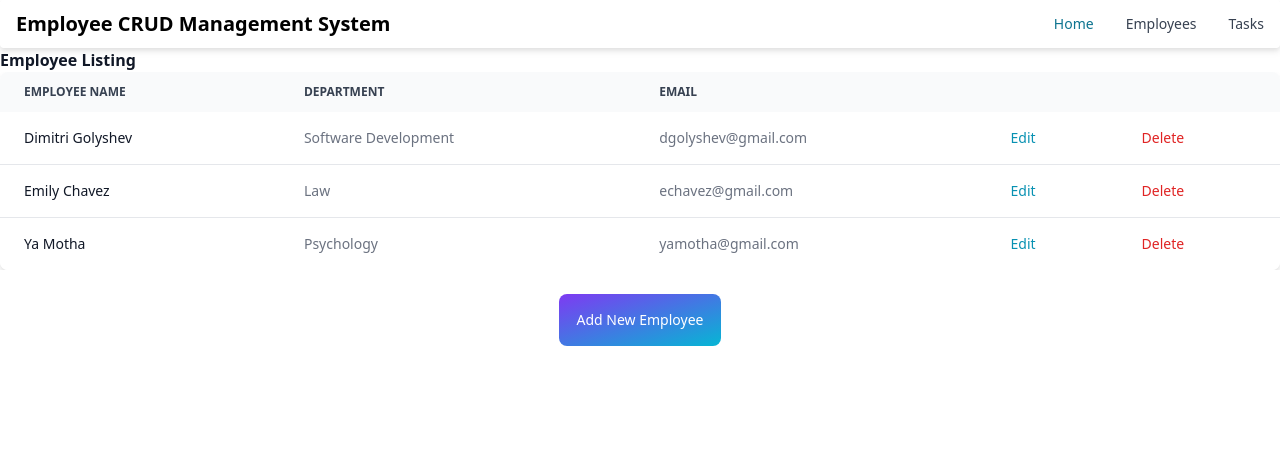
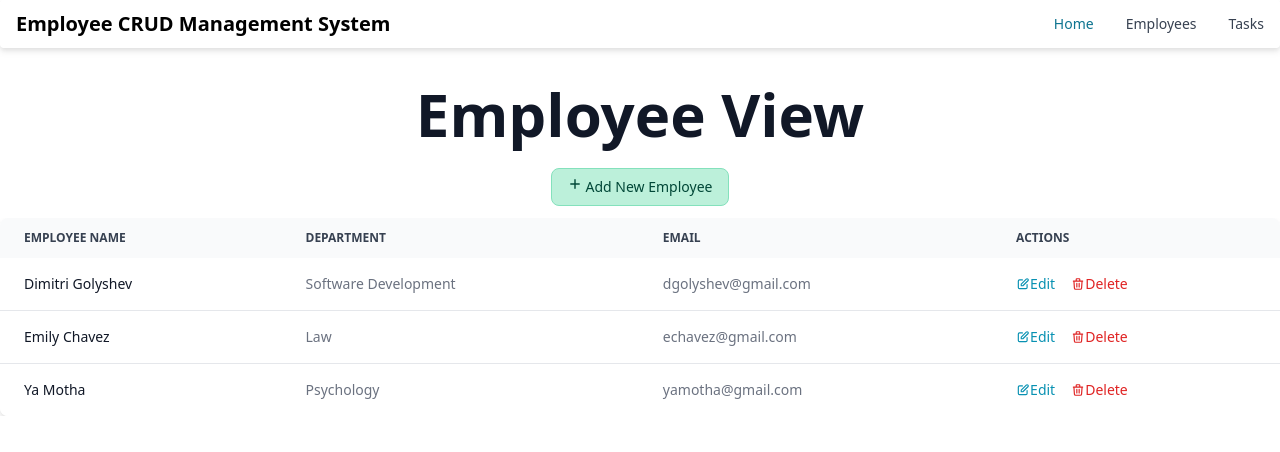
Before and after one commit to DimitriGol/CRUD-Employee-Management-System-Frontend, a React (Vite) app: page /#/employees in a window 1280 px wide. Shown: the top 452 px of the page. Built offline with nearby package versions, Linux system fonts and the light colour scheme.

Commit message:
Tweak CSS

```diff
--- a/src/components/AddEmployee.tsx
+++ b/src/components/AddEmployee.tsx
@@ -7,7 +7,7 @@ function AddEmployee() {
     return(
         <div>
 
-            <h1 className='flex justify-center mt-4 text-black-900 font-bold text-2xl'>Add New Employee</h1>
+            <h1 className='flex justify-center mt-7 text-black-900 font-bold text-4xl'>Add New Employee</h1>
             <div className='flex justify-center pt-2'>
                 <div className='pt-5'>
                     <form className="flex max-w-md flex-col gap-4">
@@ -16,11 +16,11 @@ function AddEmployee() {
                             <div className="mb-2 block">
                                 <Label htmlFor="firstName" value="First Name" />
                             </div>
-                            <TextInput id="firstName" type="text" required shadow />
+                            <TextInput className="w-80" id="firstName" type="text" required shadow />
                         </div>
                         <div>
                             <div className="mb-2 block">
-                                <Label htmlFor="lastName" value="Last Nmae" />
+                                <Label htmlFor="lastName" value="Last Name" />
                             </div>
                             <TextInput id="lastName" type="text" required shadow />
                         </div>
@@ -36,7 +36,7 @@ function AddEmployee() {
                             </div>
                             <TextInput id="email2" type="email" icon={HiMail} placeholder="name@domain.com" required shadow />
                         </div>
-                        <Button type="submit" className='mt-4'>Add New Employee</Button>
+                        <Button type="submit" className='mt-4 shadow-md shadow-blue-800/50'>Add New Employee</Button>
                     </form>
                 </div>
             </div>
--- a/src/components/EmployeeTable.tsx
+++ b/src/components/EmployeeTable.tsx
@@ -1,25 +1,17 @@
 import { Table } from "flowbite-react"
+import { HiOutlinePencilAlt, HiOutlineTrash } from "react-icons/hi";
 
 
 function EmployeeTable() {
     return(
         <>
-            <div>
-                <h5 className="text-gray-900 font-bold">Employee Listing</h5>
-            </div>
-
             <div className="overflow-x-auto">
                 <Table>
                     <Table.Head>
                         <Table.HeadCell>Employee Name</Table.HeadCell>
                         <Table.HeadCell>Department</Table.HeadCell>
                         <Table.HeadCell>Email</Table.HeadCell>
-                        <Table.HeadCell>
-                            <span className="sr-only">Edit</span>
-                        </Table.HeadCell>
-                        <Table.HeadCell>
-                            <span className="sr-only">Delete</span>
-                        </Table.HeadCell>
+                        <Table.HeadCell>Actions</Table.HeadCell>
                     </Table.Head>
 
                     <Table.Body className="divide-y">
@@ -30,15 +22,19 @@ function EmployeeTable() {
                             </Table.Cell>
                             <Table.Cell>Software Development</Table.Cell>
                             <Table.Cell>dgolyshev@gmail.com</Table.Cell>
-                            <Table.Cell>
+                            <Table.Cell className="flex">
+                                <div className="flex items-center mr-2">
+                                    <HiOutlinePencilAlt className="text-cyan-600"/>
                                     <a href="#" className="font-medium text-cyan-600 hover:underline dark:text-cyan-500">
                                         Edit
                                     </a>
-                            </Table.Cell>
-                            <Table.Cell>
+                                </div>
+                                <div className="flex items-center ml-2 ">
+                                    <HiOutlineTrash className="text-red-600"/>
                                     <a href="#" className="font-medium text-red-600 hover:underline dark:text-cyan-500">
                                         Delete
                                     </a>
+                                </div>
                             </Table.Cell>
                         </Table.Row>
 
@@ -48,15 +44,19 @@ function EmployeeTable() {
                             </Table.Cell>
                             <Table.Cell>Law</Table.Cell>
                             <Table.Cell>echavez@gmail.com</Table.Cell>
-                            <Table.Cell>
+                            <Table.Cell className="flex">
+                                <div className="flex items-center mr-2">
+                                    <HiOutlinePencilAlt className="text-cyan-600"/>
                                     <a href="#" className="font-medium text-cyan-600 hover:underline dark:text-cyan-500">
                                         Edit
                                     </a>
-                            </Table.Cell>
-                            <Table.Cell>
+                                </div>
+                                <div className="flex items-center ml-2 ">
+                                    <HiOutlineTrash className="text-red-600"/>
                                     <a href="#" className="font-medium text-red-600 hover:underline dark:text-cyan-500">
                                         Delete
                                     </a>
+                                </div>
                             </Table.Cell>
                         </Table.Row>
 
@@ -64,15 +64,19 @@ function EmployeeTable() {
                             <Table.Cell className="whitespace-nowrap font-medium text-gray-900 dark:text-white">Ya Motha</Table.Cell>
                             <Table.Cell>Psychology</Table.Cell>
                             <Table.Cell>yamotha@gmail.com</Table.Cell>
-                            <Table.Cell>
+                            <Table.Cell className="flex">
+                                <div className="flex items-center mr-2">
+                                    <HiOutlinePencilAlt className="text-cyan-600"/>
                                     <a href="#" className="font-medium text-cyan-600 hover:underline dark:text-cyan-500">
                                         Edit
                                     </a>
-                            </Table.Cell>
-                            <Table.Cell>
+                                </div>
+                                <div className="flex items-center ml-2 ">
+                                    <HiOutlineTrash className="text-red-600"/>
                                     <a href="#" className="font-medium text-red-600 hover:underline dark:text-cyan-500">
                                         Delete
                                     </a>
+                                </div>
                             </Table.Cell>
                         </Table.Row>
 
--- a/src/components/Employees.tsx
+++ b/src/components/Employees.tsx
@@ -1,16 +1,20 @@
 import { Button } from "flowbite-react"
 import { Link } from "react-router-dom"
+import { HiPlus } from "react-icons/hi";
 import EmployeeTable from "./EmployeeTable";
 
 function Employees() {
     return(
         <div>
-            <EmployeeTable/>
-                <div className="flex justify-center w-90">
-                    <Link to='/add-employee'>
-                        <Button className="mt-6 py-2" gradientDuoTone="purpleToBlue">Add New Employee</Button>
+            <div className="mt-9">
+                <h1 className="text-center mb-3 text-4xl font-extrabold text-gray-900 dark:text-white md:text-5xl lg:text-6xl">Employee View</h1>
+                <div className="flex justify-center">
+                    <Link to='/add-employee' className="">
+                        <Button color="green" className="m-3 bg-green-200 p-0.6"> <HiPlus className="mr-1"/> Add New Employee</Button>
                     </Link>
                 </div>
+            </div>
+            <EmployeeTable/>
         </div>
     );
 };
```
Lines whose indentation alone changed are shown as unchanged.
